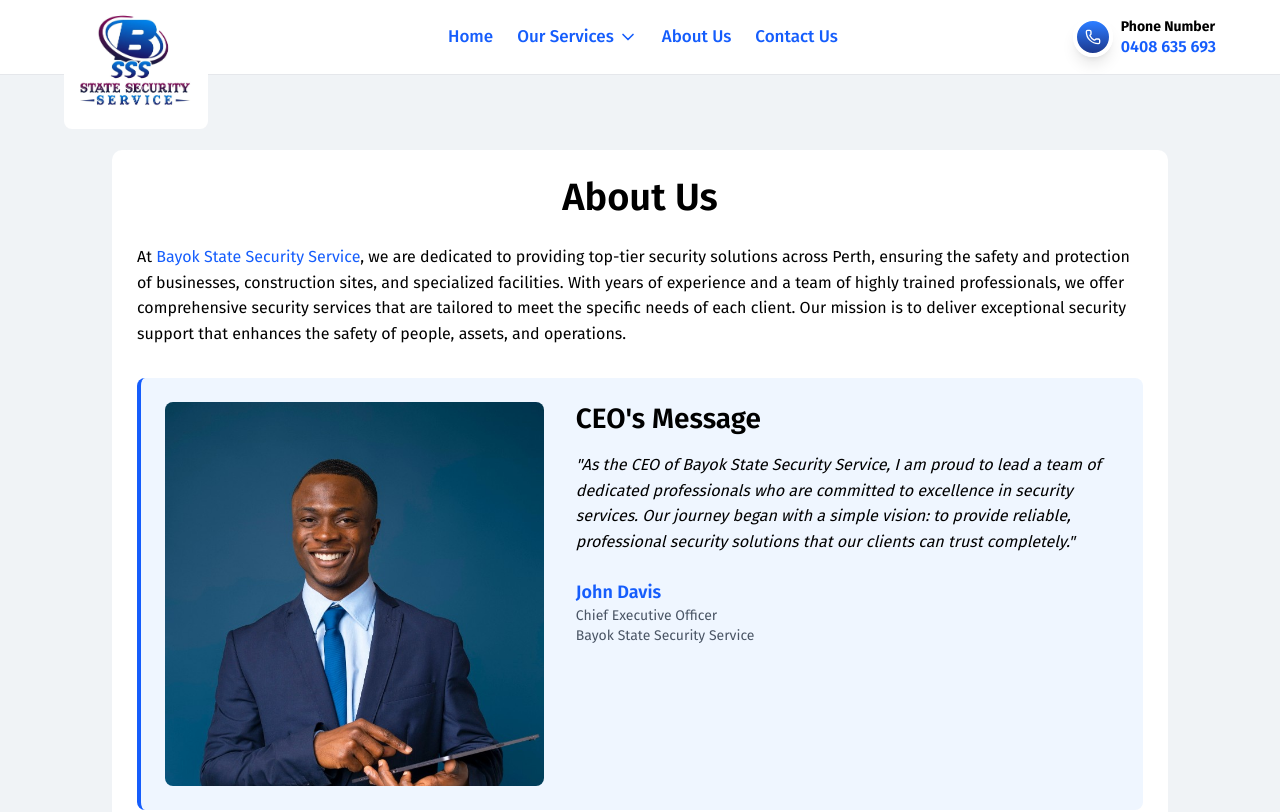
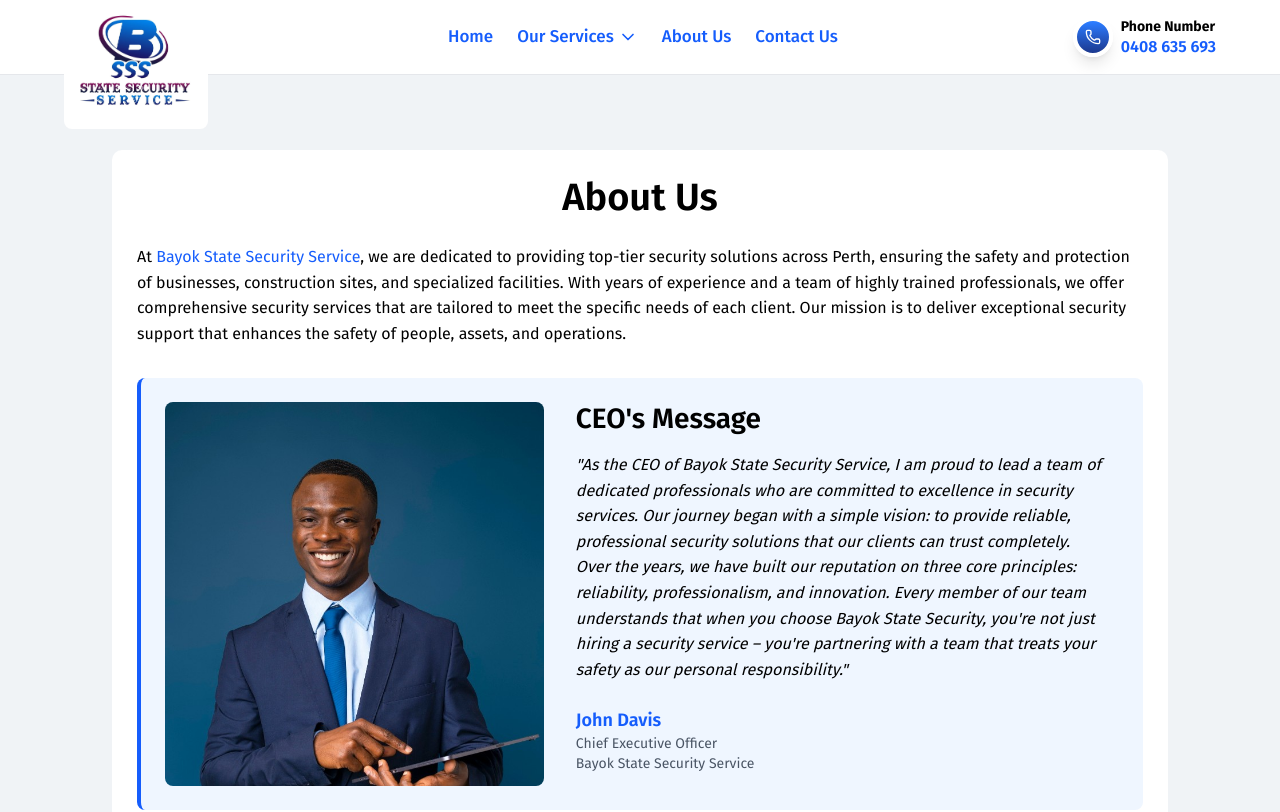
Before and after one commit to sobanomar/bayok-state-security, a React (Vite) app: page /about-us in a window 1280 px wide. Shown: the top 812 px of the page. Built offline with nearby package versions, Linux system fonts and the light colour scheme.

Commit message:
fix: minor ui changes

```diff
--- a/src/pages/AboutUs/AboutUsPage.jsx
+++ b/src/pages/AboutUs/AboutUsPage.jsx
@@ -52,7 +52,13 @@
                         committed to excellence in security services. Our
                         journey began with a simple vision: to provide reliable,
                         professional security solutions that our clients can
-                        trust completely."
+                        trust completely. <br /> Over the years, we have built
+                        our reputation on three core principles: reliability,
+                        professionalism, and innovation. Every member of our
+                        team understands that when you choose Bayok State
+                        Security, you're not just hiring a security service –
+                        you're partnering with a team that treats your safety as
+                        our personal responsibility."
                       </p>
                       <div className="mt-6">
                         <p className="font-semibold text-blue-600 text-lg">
--- a/src/pages/ContactUs/ContactPage.jsx
+++ b/src/pages/ContactUs/ContactPage.jsx
@@ -53,7 +53,7 @@
         <div className="container mx-auto max-w-[1200px] px-6">
           <div className="grid grid-cols-1 lg:grid-cols-12 xl:grid-cols-12 gap-6">
             {/* Contact Info Column */}
-            <div className="lg:col-span-5 xl:col-span-5">
+            <div className="lg:col-span-5 xl:col-span-4">
               <div className="bg-white rounded-[10px] p-4 lg:p-8 h-full shadow-[0_2px_8px_rgba(99,99,99,0.2)]">
                 <div className="flex items-center mb-3">
                   <span className="text-[18px] leading-[30px] text-gray-600">
@@ -126,7 +126,7 @@
             </div>
 
             {/* Contact Form Column */}
-            <div className="lg:col-span-7 xl:col-span-7">
+            <div className="lg:col-span-7 xl:col-span-8">
               <div className="bg-white rounded-[10px] p-4 lg:p-8 pl-4 lg:pl-6 h-full shadow-[0_2px_8px_rgba(99,99,99,0.2)]">
                 <h2 className="text-center text-[25px] lg:text-[25px] md:text-[22px] sm:text-[22px] font-semibold text-black leading-[1.2] mb-3 lg:mb-6">
                   Make An Enquiry
```
